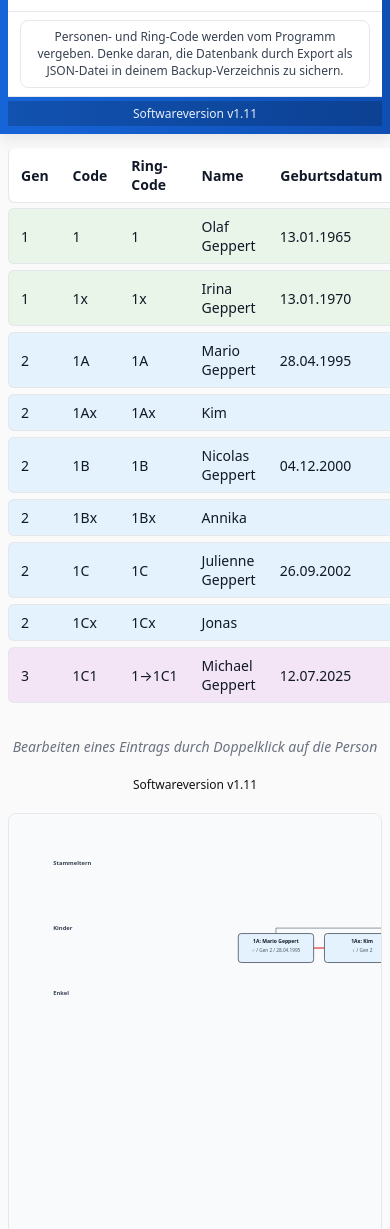
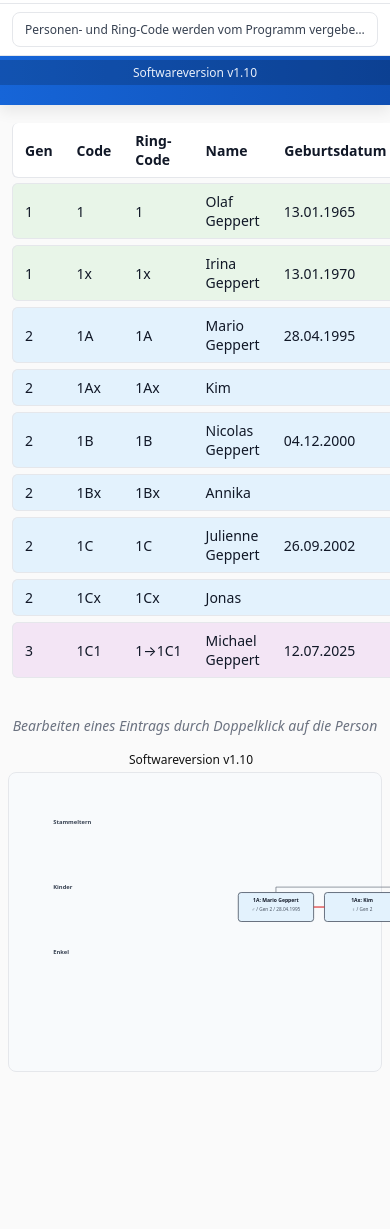
Before and after one commit to olafgeppert-droid/11, a plain HTML site: page index.html in a window 390 px wide. Shown: the part 426-1655 px from the top of the page. After the commit the page ends 1534 px from the top, so only its background shows below. Drawn offline with nearby package versions, Linux system fonts and the light colour scheme.

Commit message:
Add files via upload

```diff
--- a/index.html
+++ b/index.html
@@ -184,7 +184,7 @@ Bearbeiten eines Eintrags durch Doppelklick auf die Person
 <dialog id="dlgPrint">
 <div class="dlg-head"><strong>Drucken</strong><button class="close-x" onclick="this.closest('dialog').close()" aria-label="Schließen">×</button></div>
 <div class="dlg-body">
-<p>Bitte auswählen, wie gedruckt werden soll:</p>
+<p>Bitte auswählen, was gedruckt werden soll:</p>
 <div class="btn-row">
 <button class="btn" id="btnPrintTable">🖨️ Tabelle drucken</button>
 <button class="btn" id="btnPrintTree">🖨️ Baum drucken</button>
@@ -238,7 +238,7 @@ Bearbeiten eines Eintrags durch Doppelklick auf die Person
 <script src="app.js"></script>
 
 <script>
-const APP_VERSION = 'v1.11';
+const APP_VERSION = 'v1.10';
 (function(){
 const r = document.getElementById('versionRibbon');
 const u = document.getElementById('versionUnderTable');
--- a/styles.css
+++ b/styles.css
@@ -160,81 +160,34 @@ padding: 8px;
 font-style: italic;
 }
 
-/* Version unter der Tabelle - zentriert unter dem Hinweis */
+/* Version unter der Tabelle - näher am Hinweis */
 .version-under {
-text-align: center;
+text-align: right;
 font-size: 12px;
-margin: -8px 12px 16px;
+margin: -8px 12px 0;
 color: #111;
-padding: 4px 8px;
+padding-right: 8px;
 }
 
 /* Tree panel */
 .tree-panel{padding:8px 12px}
-#treeContainer{
-background:#f8fafc;
-border:1px solid var(--border);
-border-radius:8px;
-min-height:240px;
-max-height:60vh;
-overflow:auto;
-padding:8px;
-cursor:grab;
-width: 100%;
-}
-#tree{
-width:100%;
-height:100%;
-transform-origin: center center;
-transition: transform 0.1s ease;
-}
+#treeContainer{background:#f8fafc;border:1px solid var(--border);border-radius:8px;min-height:240px;max-height:60vh;overflow:auto;padding:8px;cursor:grab}
+#tree{width:100%;height:100%}
 
-/* Version Ribbon - 2px tiefer und zentriert */
-.version-ribbon{
-position: absolute;
-right: 12px;
-bottom: 8px; /* 2px tiefer */
-font-size: 12px;
-color: #fff;
-opacity: .9;
-pointer-events: none;
-text-align: center; /* zentriert */
-width: calc(100% - 24px);
-display: block !important;
-}
+/* WICHTIG: Diese Regel entfernen oder auskommentieren, da sie die Schriftgröße überschreibt */
+/* .node text{font-size:11px;fill:#111827} */
 
-/* Dialogs - Korrektur für Abbrechen-Button */
+/* Dialogs */
 dialog{border:none;border-radius:10px;box-shadow:0 10px 30px rgba(0,0,0,.2);padding:0;max-width:min(800px, 95vw)}
 dialog::backdrop{background:transparent}
 .dlg-head{padding:12px 16px;background:#f4f6f8;border-bottom:1px solid var(--border);display:flex;align-items:center;justify-content:space-between}
 .dlg-body{padding:16px;max-height:70vh;overflow:auto}
 .dlg-actions{padding:12px 16px;border-top:1px solid var(--border);display:flex;gap:8px;justify-content:flex-end}
-.close-x{
-border:none;
-background:transparent;
-font-size:20px;
-cursor:pointer;
-padding: 4px 8px;
-}
+.close-x{border:none;background:transparent;font-size:20px;cursor:pointer}
 .close-x:focus{
 outline: 2px solid var(--brand);
 outline-offset: 2px;
 }
-/* Korrektur für Abbrechen-Button in Dialogen */
-.dlg-actions button[value="cancel"] {
-background: #f3f4f6;
-border: 1px solid #d1d5db;
-color: #374151;
-padding: 8px 16px;
-border-radius: 6px;
-cursor: pointer;
-font-size: 14px;
-}
-
-.dlg-actions button[value="cancel"]:hover {
-background: #e5e7eb;
-}
-
 .form-grid{display:grid;grid-template-columns:repeat(2,minmax(160px,1fr));gap:12px}
 .form-grid label{font-size:.9rem;color:#374151; font-weight: 500;}
 .form-grid input, .form-grid select{
@@ -250,7 +203,21 @@ border-color: var(--brand);
 }
 .btn-row{display:flex;gap:10px;flex-wrap:wrap}
 
-/* Responsive Anpassungen für iPhone */
+/* Version labels */
+.version-ribbon{
+position: absolute;
+right: 12px;
+bottom: 6px;
+font-size: 12px;
+color: #fff;
+opacity: .9;
+pointer-events: none;
+text-align: right;
+z-index: 10;
+display: block !important;
+}
+
+/* Responsive Anpassungen */
 @media (max-width: 480px) {
 .title {
 font-size: 20px;
@@ -273,25 +240,6 @@ margin: 2px;
 flex-direction: column;
 gap: 6px;
 }
-
-/* Hinweissatz zweizeilig auf iPhone */
-#autoHint {
-white-space: normal;
-word-wrap: break-word;
-height: auto;
-min-height: 40px;
-display: flex;
-align-items: center;
-justify-content: center;
-text-align: center;
-line-height: 1.4;
-}
-
-.search-container {
-order: 1;
-max-width: 100%;
-margin: 6px 0;
-}
 input[type="text"] {
 width: 100%;
 max-width: 240px;
@@ -305,7 +253,6 @@ order: 2;
 #btnHelp {
 order: 3;
 }
-
 /* Version auf sehr kleinen Geräten */
 .version-ribbon {
 position: static;
@@ -314,51 +261,20 @@ padding: 4px 8px;
 color: #fff;
 background: rgba(0,0,0,0.2);
 margin-top: 4px;
-width: auto;
 }
-
 .version-under {
-margin: -4px 8px 12px;
+margin: -4px 8px 0;
 text-align: center;
 }
-
 .form-grid {
 grid-template-columns: 1fr;
 }
-
-/* Einheitliche Breite für Ribbon, Tabelle und Stammbaum auf iPhone */
-.ribbon,
-.table-wrap,
-.tree-panel {
-width: 100%;
-margin: 0;
-padding: 8px;
-}
-
 .tree-panel {
 padding: 4px 8px;
-overflow: hidden;
 }
-
 #treeContainer {
 min-height: 200px;
 max-height: 50vh;
-width: 100%;
-overflow: auto;
-}
-
-#tree {
-min-width: 800px;
-min-height: 600px;
-transform-origin: 0 0;
-}
-
-/* Sicherstellen, dass alles innerhalb des Viewports bleibt */
-.app {
-width: 100%;
-max-width: 100%;
-padding: 0;
-margin: 0;
 }
 }
 
@@ -388,16 +304,6 @@ flex-wrap: wrap;
 input[type="text"] {
 max-width: 240px;
 }
-
-/* iPad: Hinweis einzeilig lassen */
-@media (min-width: 481px) and (max-width: 1024px) {
-#autoHint {
-white-space: nowrap;
-overflow: hidden;
-text-overflow: ellipsis;
-}
-}
-
 .tree-panel {
 overflow: auto;
 -webkit-overflow-scrolling: touch;
@@ -425,8 +331,7 @@ min-width: 90px;
 touch-action: manipulation;
 }
 #treeContainer {
-overflow: auto;
-touch-action: pan-x pan-y pinch-zoom;
+overflow: visible;
 }
 #tree {
 min-width: 800px;
```
